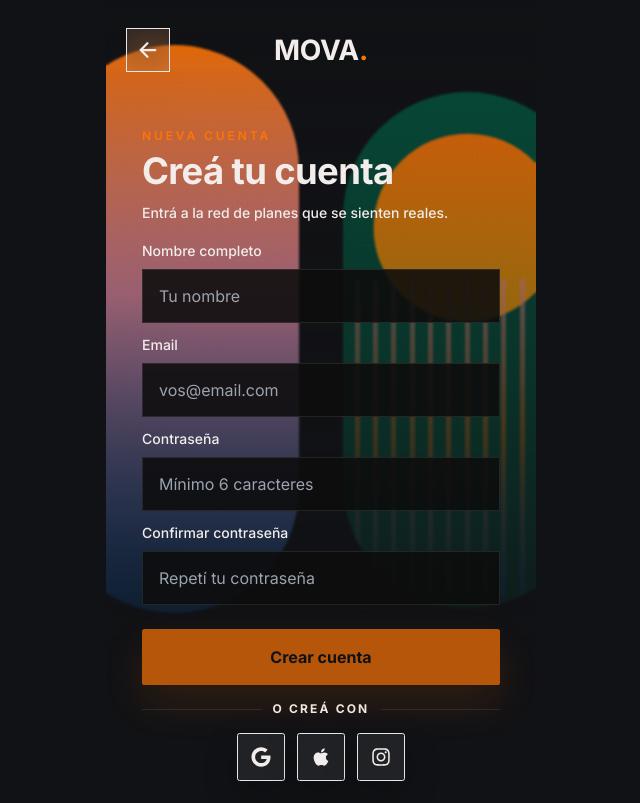
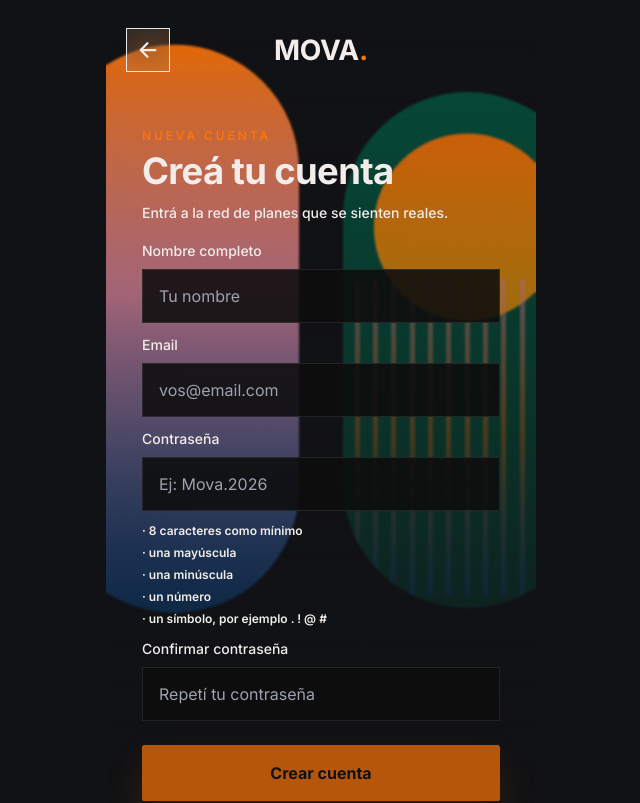
Before and after one commit to paularasero/mova, a React (Vite) app in the folder client/: page /register in a window 1280 px wide. Shown: the top 803 px of the page, without its empty margins (319-959 px from the left). Built offline with nearby package versions, Linux system fonts and the light colour scheme; no server answers.

Commit message:
Strengthen register password validation

```diff
--- a/client/src/pages/Register.jsx
+++ b/client/src/pages/Register.jsx
@@ -7,6 +7,19 @@
 
 function isValidEmail(value) {
   return /^[^\s@]+@[^\s@]+\.[^\s@]+$/.test(value);
+}
+
+const passwordRules = [
+  { label: '8 caracteres como mínimo', test: (value) => value.length >= 8 },
+  { label: 'una mayúscula', test: (value) => /[A-ZÁÉÍÓÚÑ]/.test(value) },
+  { label: 'una minúscula', test: (value) => /[a-záéíóúñ]/.test(value) },
+  { label: 'un número', test: (value) => /\d/.test(value) },
+  { label: 'un símbolo, por ejemplo . ! @ #', test: (value) => /[^A-Za-zÁÉÍÓÚÑáéíóúñ0-9]/.test(value) },
+];
+
+function validatePassword(value) {
+  const missingRule = passwordRules.find((rule) => !rule.test(value));
+  return missingRule ? `La contraseña debe incluir ${missingRule.label}.` : '';
 }
 
 function Logo() {
@@ -80,7 +93,7 @@
       name: !form.name.trim() ? 'Contanos cómo te llamás.' : '',
       email: !form.email ? 'Ingresá tu email.' : !isValidEmail(form.email) ? 'Usá un email válido.' : '',
       password:
-        !form.password ? 'Creá una contraseña.' : form.password.length < 6 ? 'Debe tener al menos 6 caracteres.' : '',
+        !form.password ? 'Creá una contraseña.' : validatePassword(form.password),
       confirmPassword:
         !form.confirmPassword
           ? 'Repetí la contraseña.'
@@ -200,13 +213,23 @@
                     value={form.password}
                     onChange={handleChange('password')}
                     onBlur={() => setTouched((prev) => ({ ...prev, password: true }))}
-                    placeholder="Mínimo 6 caracteres"
+                    placeholder="Ej: Mova.2026"
                     style={{ backgroundColor: 'rgba(13, 13, 13, 0.88)' }}
                     className="w-full border border-[#F2EDEA]/10 bg-[#111215]/86 px-4 py-3.5 text-base text-[#F2EDEA] outline-none transition placeholder:text-[#F2EDEA]/38 focus:border-[var(--mova-accent)] focus:bg-[#111215] focus:shadow-[0_0_0_4px_rgba(253,116,7,0.10)]"
                   />
                   {touched.password && errors.password && (
                     <p className="mt-2 text-xs font-semibold text-[#FB97B3]">{errors.password}</p>
                   )}
+                  <div className="mt-3 grid grid-cols-1 gap-1.5">
+                    {passwordRules.map((rule) => {
+                      const passed = rule.test(form.password);
+                      return (
+                        <span key={rule.label} className={`text-xs font-semibold ${passed ? 'text-[#F9A809]' : 'text-[#F2EDEA]/42'}`}>
+                          {passed ? '✓' : '·'} {rule.label}
+                        </span>
+                      );
+                    })}
+                  </div>
                 </label>
 
                 <label className="block">
```
Also changed, not shown: 1 other file (tests, documents, lock files or other folders).
